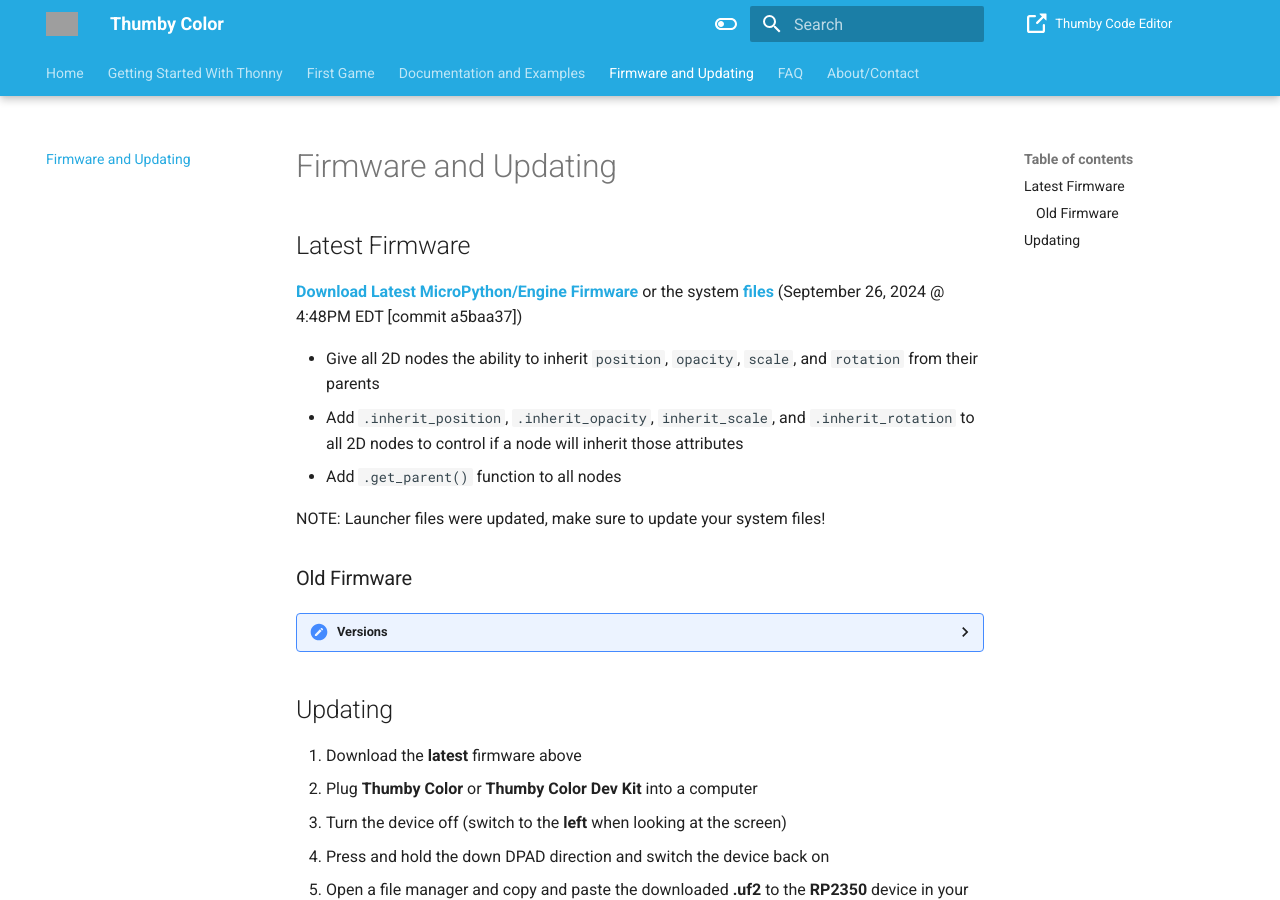
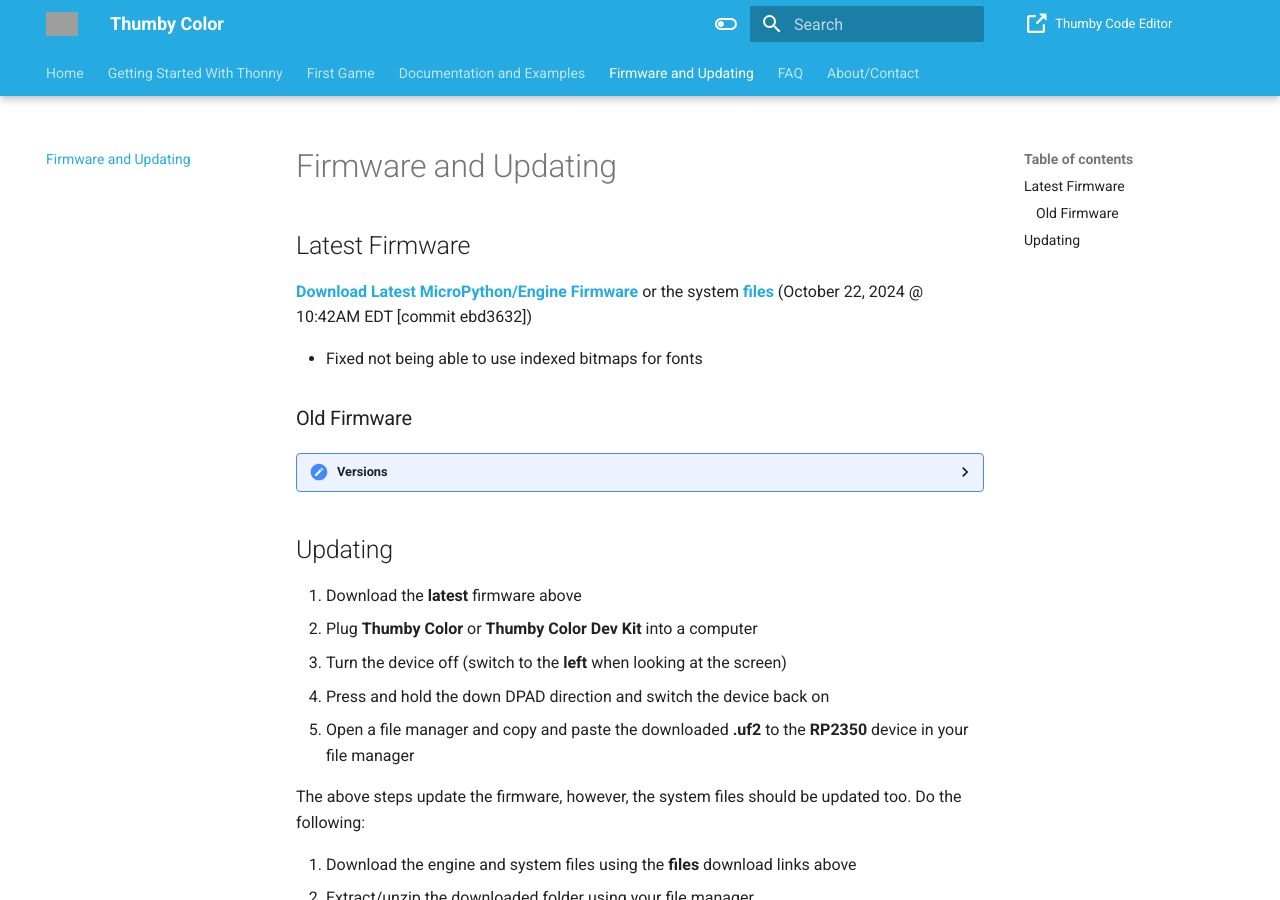
Before and after one commit to TinyCircuits/Thumby-Color-Website, an MkDocs documentation site: the page built from docs/pages/firmware-and-updating/firmware-and-updating.md, in a window 1280 px wide and 900 px high. Built offline with MkDocs 1.6.1 and Material for MkDocs 9.7.7, drawn with Linux system fonts in a browser that asks for light colours; grey boxes are pictures that could not be loaded.

Commit message:
New firmware for fixing indexed bitmaps being used for fonts

```diff
--- a/docs/pages/firmware-and-updating/firmware-and-updating.md
+++ b/docs/pages/firmware-and-updating/firmware-and-updating.md
@@ -1,17 +1,23 @@
 ## Latest Firmware
 
 
-<a href="https://color.thumby.us/firmware/firmware_a5baa37.uf2" target="_blank" alt="Firmware">**Download Latest MicroPython/Engine Firmware**</a> or the system <a href="https://github.com/TinyCircuits/TinyCircuits-Tiny-Game-Engine/tree/a5baa37a617091688d3fb5d343e383ec5dba37f3" target="_blank" alt="Firmware">**files**</a> (September 26, 2024 @ 4:48PM EDT [commit a5baa37])
+<a href="https://color.thumby.us/firmware/firmware_ebd3632.uf2" target="_blank" alt="Firmware">**Download Latest MicroPython/Engine Firmware**</a> or the system <a href="https://github.com/TinyCircuits/TinyCircuits-Tiny-Game-Engine/tree/ebd363223c02b9df89ae6fbd7708d873a6ec1297" target="_blank" alt="Firmware">**files**</a> (October 22, 2024 @ 10:42AM EDT [commit ebd3632])
 
-* Give all 2D nodes the ability to inherit `position`, `opacity`, `scale`, and `rotation` from their parents
-* Add `.inherit_position`, `.inherit_opacity`, `inherit_scale`, and `.inherit_rotation` to all 2D nodes to control if a node will inherit those attributes
-* Add `.get_parent()` function to all nodes
-
-NOTE: Launcher files were updated, make sure to update your system files!
+* Fixed not being able to use indexed bitmaps for fonts
 
 ### Old Firmware
 
 ??? Versions
+
+    <a href="https://color.thumby.us/firmware/firmware_a5baa37.uf2" target="_blank" alt="Firmware">**Download MicroPython/Engine Firmware**</a> or the system <a href="https://github.com/TinyCircuits/TinyCircuits-Tiny-Game-Engine/tree/a5baa37a617091688d3fb5d343e383ec5dba37f3" target="_blank" alt="Firmware">**files**</a> (September 26, 2024 @ 4:48PM EDT [commit a5baa37])
+
+    * Give all 2D nodes the ability to inherit `position`, `opacity`, `scale`, and `rotation` from their parents
+    * Add `.inherit_position`, `.inherit_opacity`, `.inherit_scale`, and `.inherit_rotation` to all 2D nodes to control if a node will inherit those attributes
+    * Add `.get_parent()` function to all nodes
+
+    NOTE: Launcher files were updated, make sure to update your system files!
+
+    ---
 
     <a href="https://color.thumby.us/firmware/firmware_9e01471.uf2" target="_blank" alt="Firmware">**Download MicroPython/Engine Firmware**</a> or the system <a href="https://github.com/TinyCircuits/TinyCircuits-Tiny-Game-Engine/tree/9e0147139790b176f5966f70ab5474a608469a97" target="_blank" alt="Firmware">**files**</a> (September 20, 2024 @ 1:20PM EDT [commit 9e01471])
 
```
Also changed, not shown: 1 other file.
